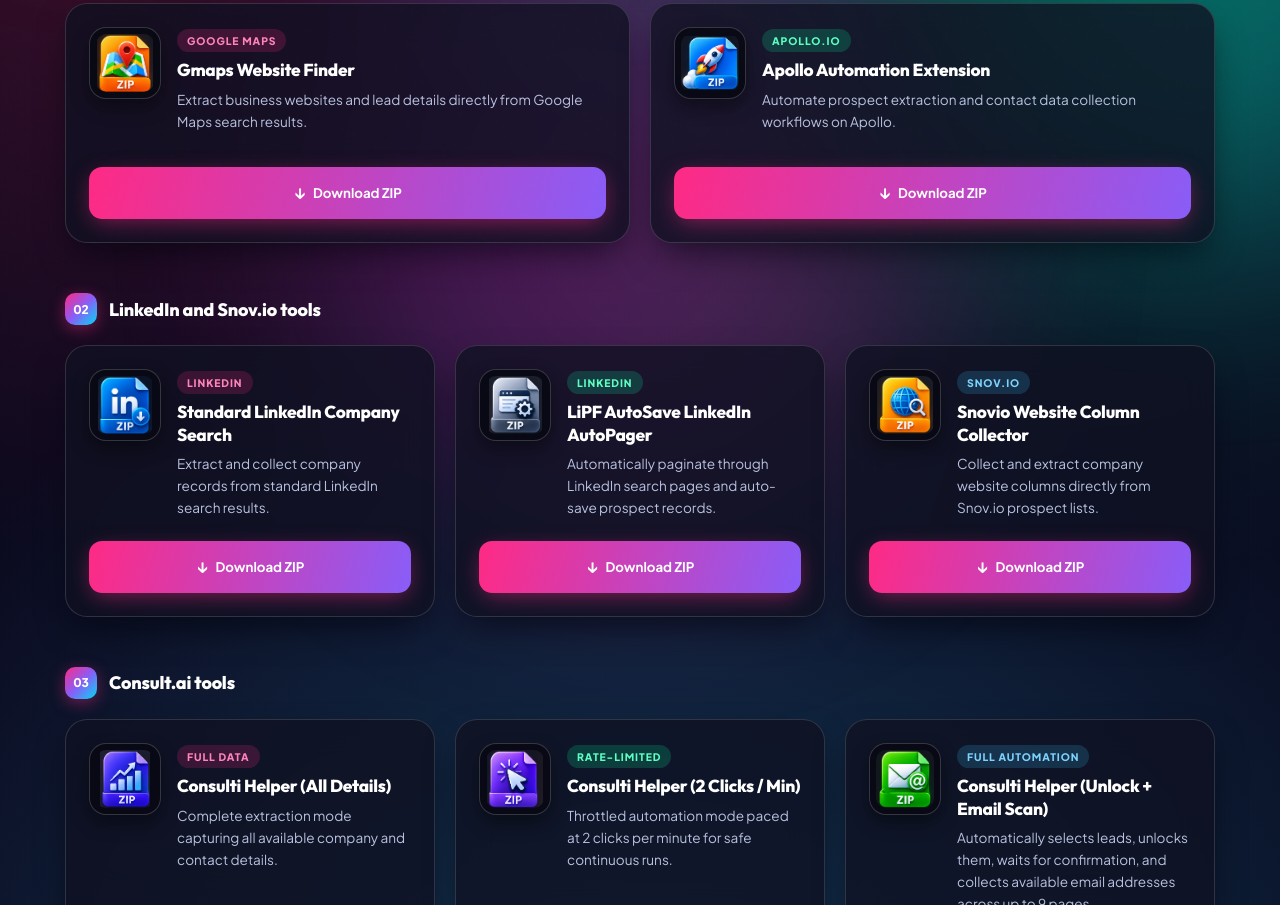
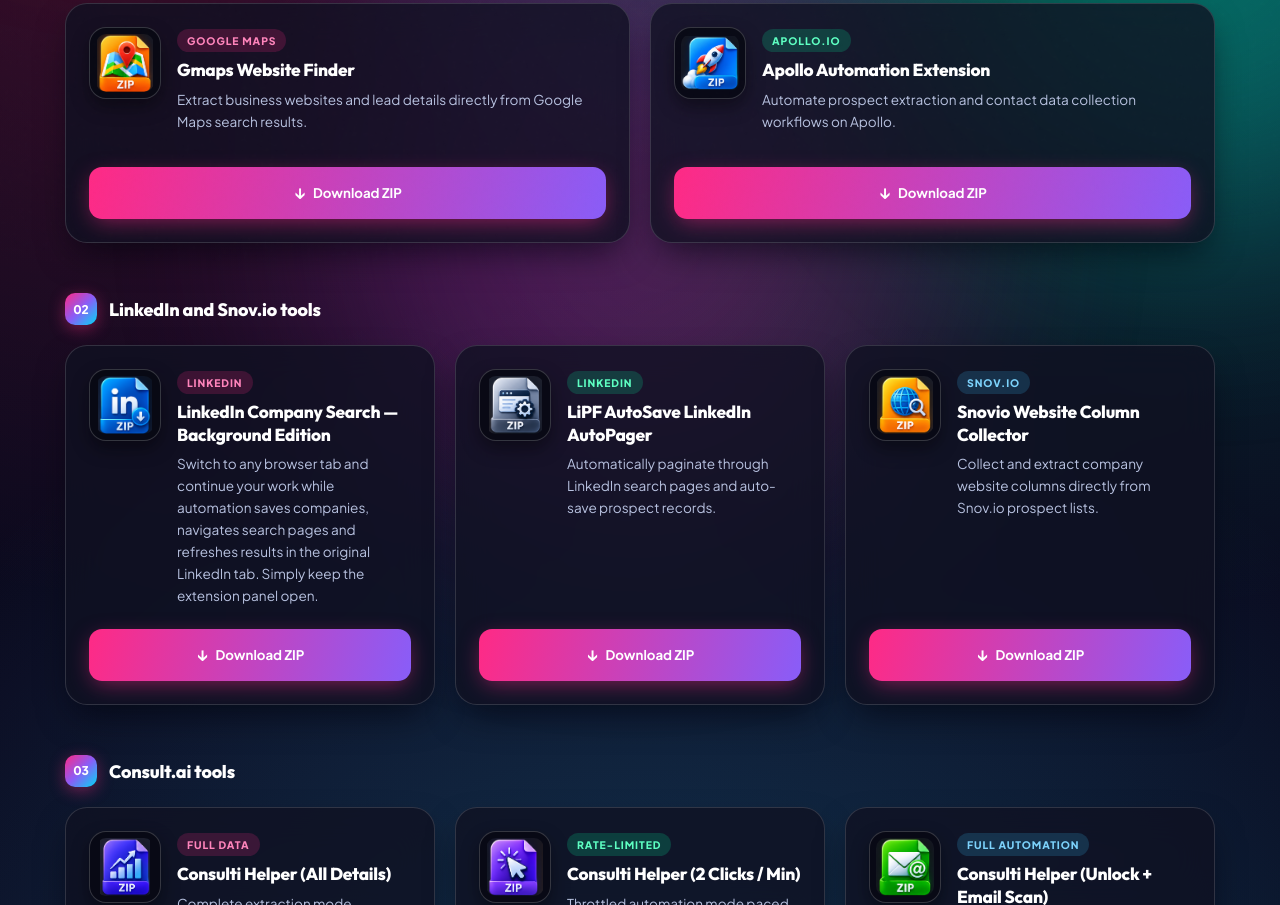
Before and after one commit to BHARATH-7732/browser-tools, a plain HTML site: page index.html in a window 1280 px wide. Shown: the part 539-1444 px from the top of the page. Drawn offline with Linux system fonts and the light colour scheme.

Commit message:
Revise LinkedIn Company Search details in index.html
Updated the title and description for the LinkedIn Company Search section.

```diff
--- a/index.html
+++ b/index.html
@@ -73,11 +73,11 @@
             <img class="cover" src="images/linkedin-company-cover.png" alt="Standard LinkedIn Company Search icon">
             <div>
               <span class="badge">LINKEDIN</span>
-              <h3>Standard LinkedIn Company Search</h3>
-              <p>Extract and collect company records from standard LinkedIn search results.</p>
+              <h3>LinkedIn Company Search — Background Edition</h3>
+              <p>Switch to any browser tab and continue your work while automation saves companies, navigates search pages and refreshes results in the original LinkedIn tab. Simply keep the extension panel open.</p>
             </div>
           </div>
-          <a href="downloads/SchemaReach_Standard_LinkedIn_Company_Search_v5_12.zip" class="btn" download>Download ZIP</a>
+          <a href="downloads/SchemaReach_Standard.zip" class="btn" download>Download ZIP</a>
         </article>
 
         <article class="card">
```
